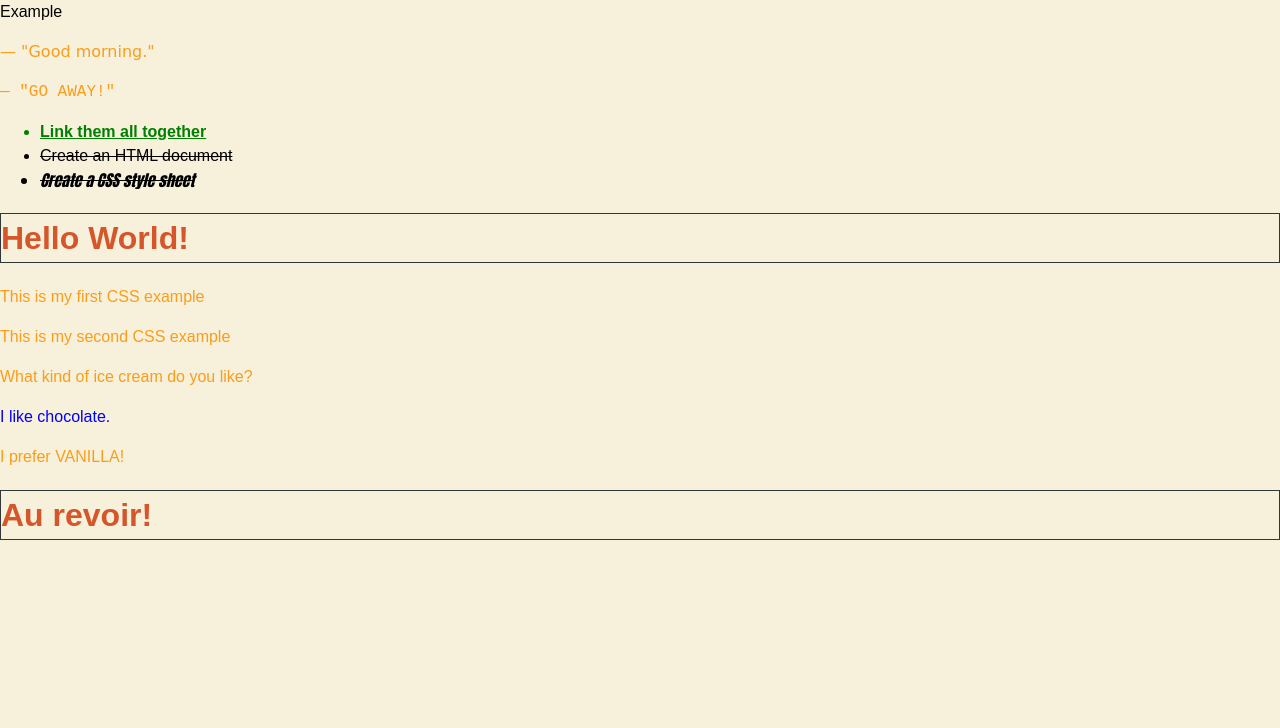
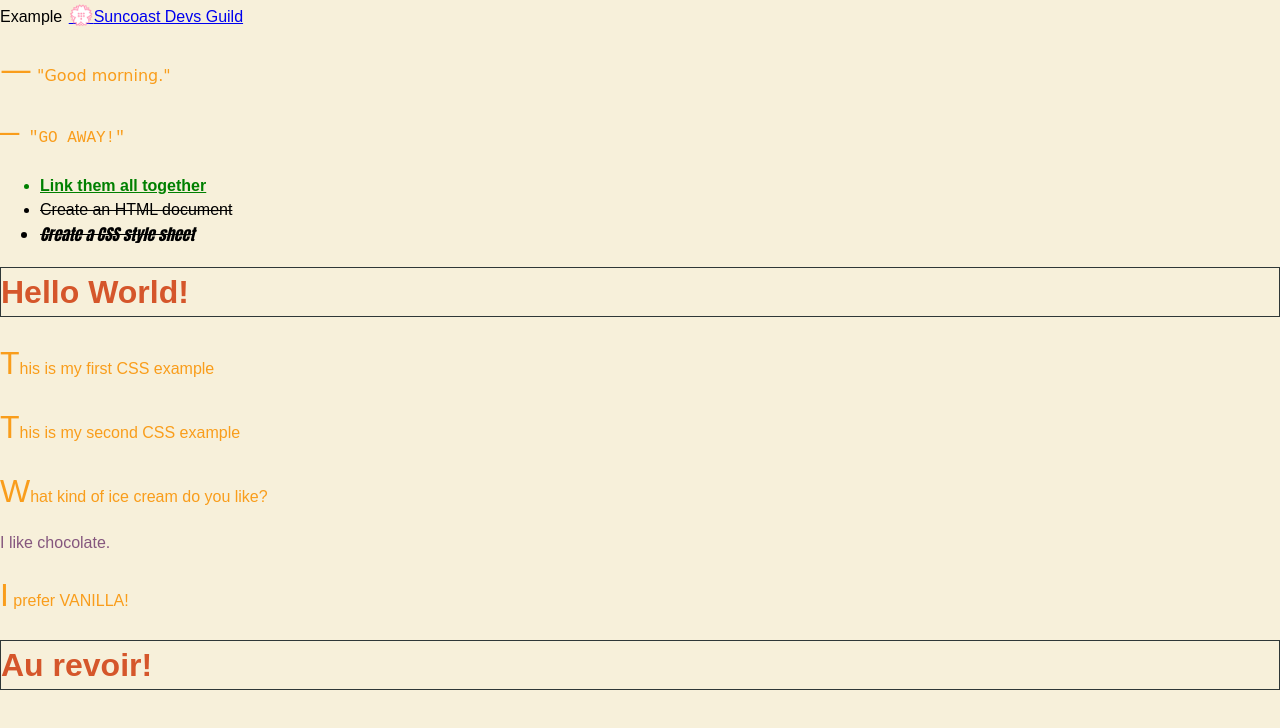
Before and after one commit to Taarts/HelloCSS, a website built with Vite: page index.html in a window 1280 px wide. Built offline with nearby package versions, Linux system fonts and the light colour scheme.

Commit message:
Pseudo-selectors CSS

```diff
--- a/index.html
+++ b/index.html
@@ -7,6 +7,7 @@ Example
     <link rel="stylesheet" href="src/style.css" />
   </head>
   <body>
+    <a href="https://suncoast.io/brand/">Suncoast Devs Guild</a>
     <p id="polite">— "Good morning."</p>
     <p id="rude">— "Go away!"</p>
 
--- a/src/style.css
+++ b/src/style.css
@@ -33,6 +33,14 @@ p {
 p:hover {
   color: var(--lime);
 }
+p::first-letter {
+  font-size: 2em;
+}
+a::before {
+  content: '💮';
+  margin-left: 2px;
+  font-size: 20px;
+}
 li {
   text-decoration: underline;
 }
@@ -43,7 +51,7 @@ li:nth-child(3) {
   font-family: Impact, Haettenschweiler, 'Arial Narrow Bold', sans-serif;
 }
 div {
-  color: blue;
+  color: var(--night-sky);
 }
 
 /* "id" use octothorpe */
```
